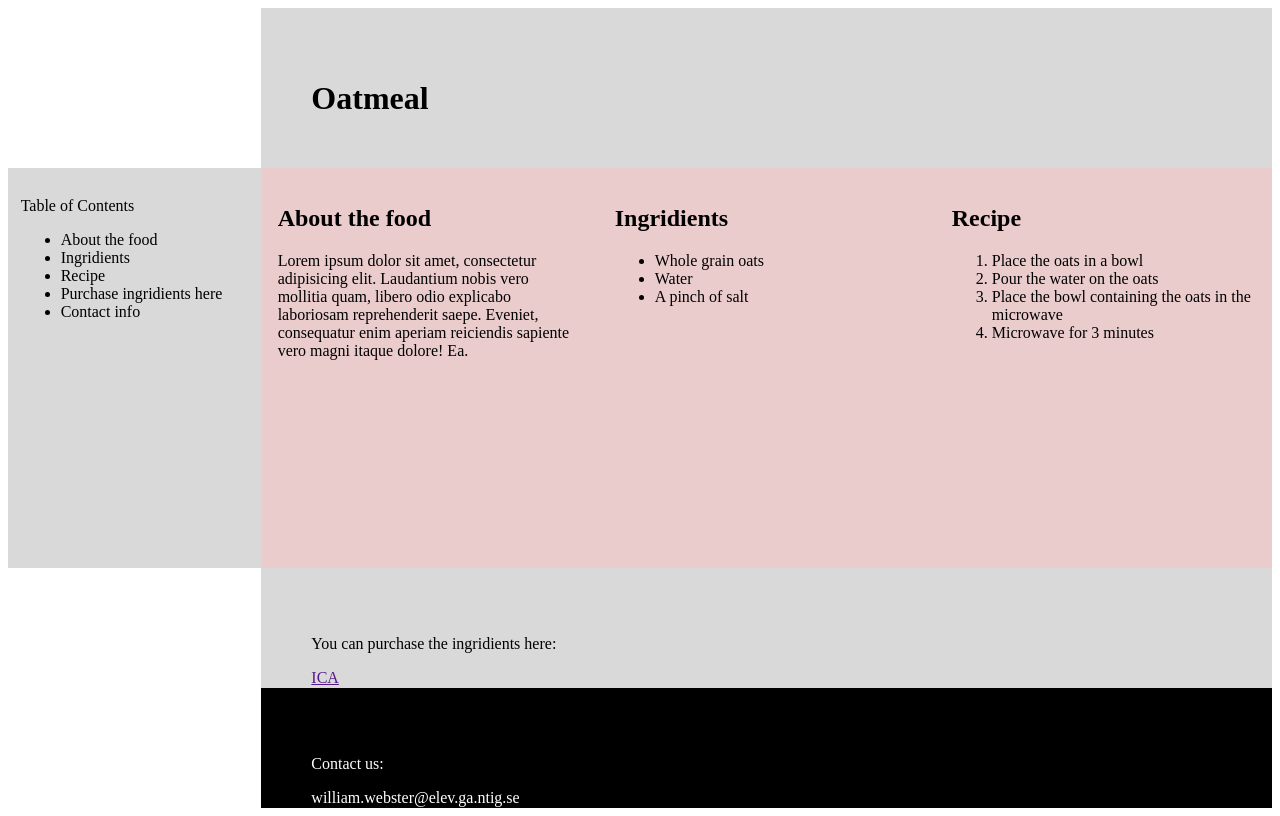
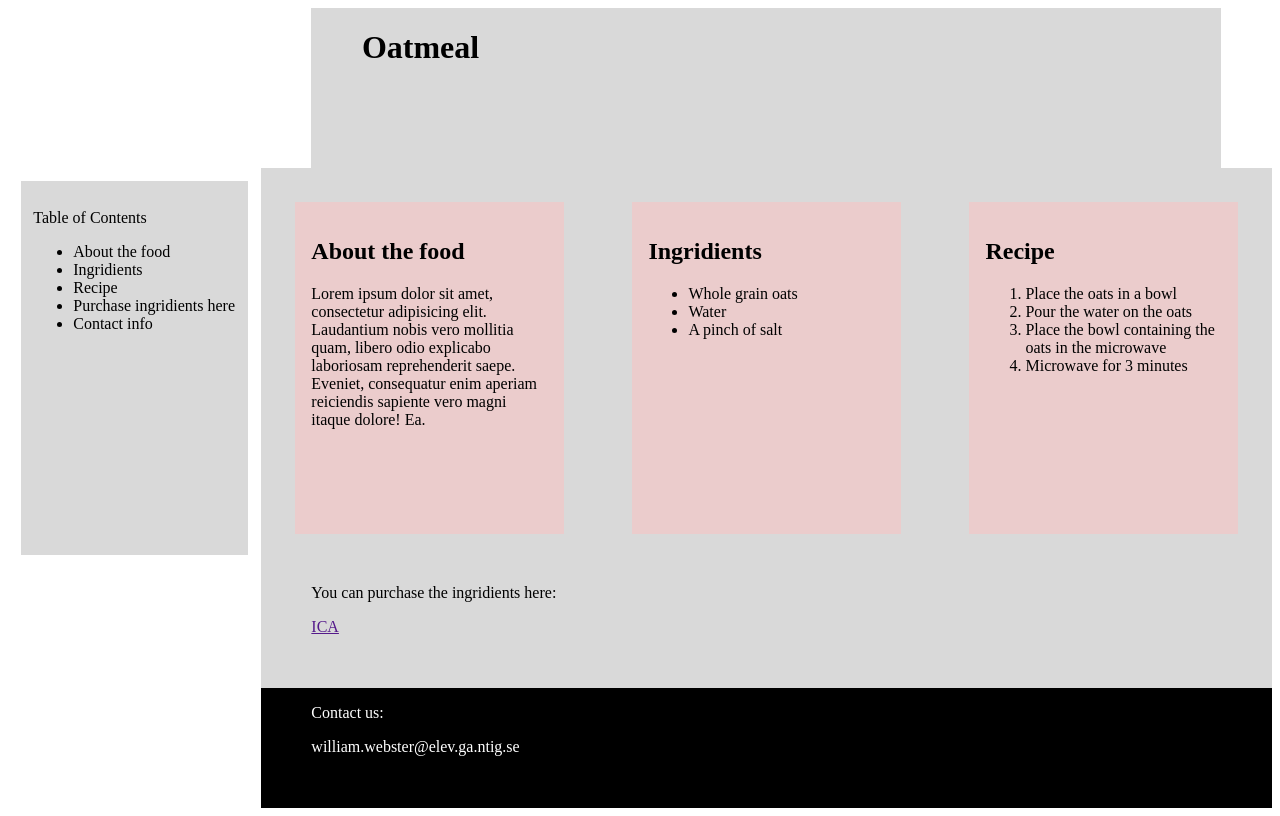
Before and after one commit to alien-zoidberg/Recipe, a plain HTML site: page index.html in a window 1280 px wide. Drawn offline with Linux system fonts and the light colour scheme.

Commit message:
margin-inline/block

```diff
--- a/style.css
+++ b/style.css
@@ -7,38 +7,43 @@ body{
 
 header{
     grid-area: 1/2/2/3;
-    padding: 5%;
+    padding-left: 5%;
     background-color: #D9D9D9;
+    margin-inline: 5%;
 }
 
 aside{
     grid-area: 2/1/3/2;
     padding: 5%;
     background-color: #D9D9D9;
+    margin-inline: 5%;
+    margin-block: 5%;
 }
 
 main{
-   grid-area: 2/2/3/3;
-   display: grid;
-   grid-template-columns: repeat(3, 1fr);
-   background-color: #D9D9D9;
+    grid-area: 2/2/3/3;
+    display: grid;
+    grid-template-columns: repeat(3, 1fr);
+    background-color: #D9D9D9;
 }
 
 article{
     padding: 5%;
     background-color: #EBCCCC;
+    margin-inline: 10%;
+    margin-block: 10%;
 }
 
 nav{
     grid-area: 3/2/4/3;
-    padding: 5%;
     background-color: #D9D9D9;
+    padding-left: 5%;
 }
 
 footer{
     grid-area: 4/2/5/3;
-    padding: 5%;
     background-color: #000000;
+    padding-left: 5%;
 }
 
 .footerText{
```
